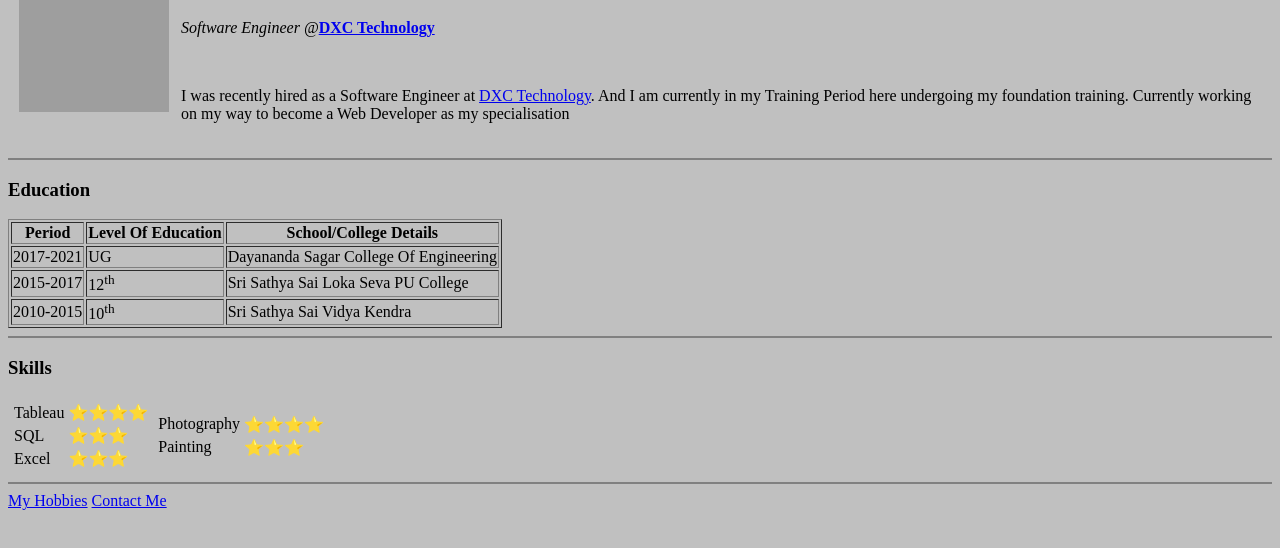
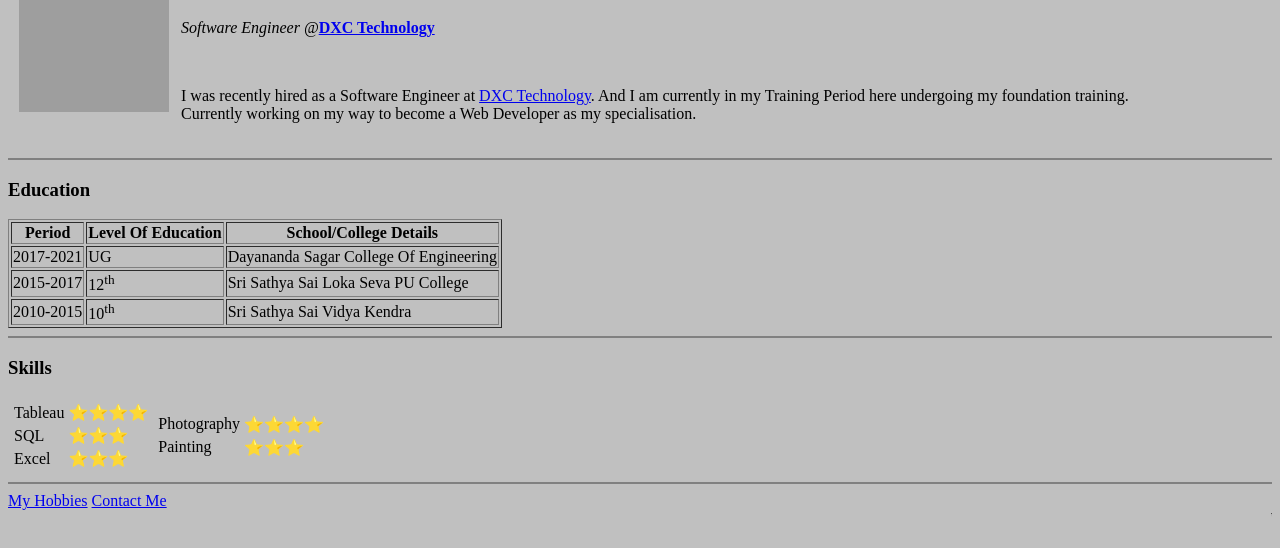
Before and after one commit to sampreethdesai/cv, a plain HTML site: page index.html in a window 1280 px wide. Shown: the part 80-628 px from the top of the page. Drawn offline with Linux system fonts and the light colour scheme; grey boxes are pictures that could not be loaded.

Commit message:
Update index.html

```diff
--- a/index.html
+++ b/index.html
@@ -16,7 +16,7 @@
       <td><h1> Sampreeth Desai </h1>
         <p><em>Software Engineer @</em><strong><a href="https://dxc.com/us/en">DXC Technology</a></strong></p>
         <br>
-        <p> I was recently hired as a Software Engineer at <a href="https://dxc.com/us/en">DXC Technology</a>. And I am currently in my Training Period here undergoing my foundation training. Currently working on my way to become a Web Developer as my specialisation </p></td>
+        <p> I was recently hired as a Software Engineer at <a href="https://dxc.com/us/en">DXC Technology</a>. And I am currently in my Training Period here undergoing my foundation training. <br> Currently working on my way to become a Web Developer as my specialisation.</p></td>
     </tr>
   </table>
   <hr size="2" noshade>
```
